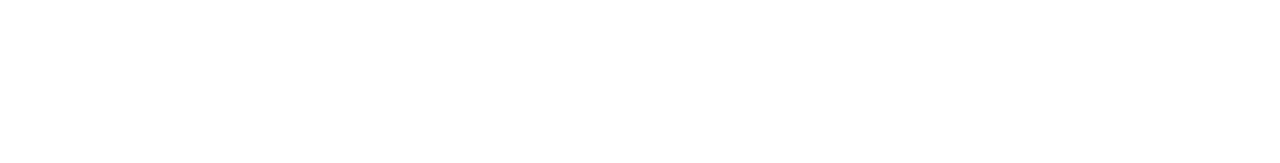
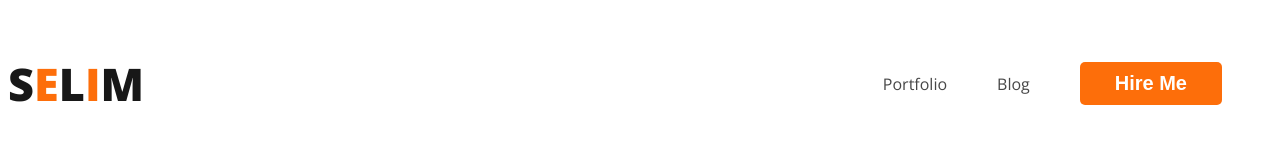
Before and after one commit to md-selim-dev/web-developer-portfolio, a plain HTML site: page index.html in a window 1280 px wide. Drawn offline with nearby package versions, Linux system fonts and the light colour scheme.

Commit message:
Added nav

```diff
--- a/index.html
+++ b/index.html
@@ -4,10 +4,24 @@
     <meta charset="UTF-8">
     <meta name="viewport" content="width=device-width, initial-scale=1.0">
     <title>Web Developer Portfolio</title>
+    <link rel="preconnect" href="https://fonts.googleapis.com">
+<link rel="preconnect" href="https://fonts.gstatic.com" crossorigin>
+<link href="https://fonts.googleapis.com/css2?family=Open+Sans:ital,wght@0,400;0,800;1,500&display=swap" rel="stylesheet">
+<link rel="preconnect" href="https://fonts.googleapis.com">
+<link rel="preconnect" href="https://fonts.gstatic.com" crossorigin>
+<link href="https://fonts.googleapis.com/css2?family=Lato:wght@400;700&family=Open+Sans:ital,wght@0,400;0,800;1,500&display=swap" rel="stylesheet">
+    <link rel="stylesheet" href="styles/portfolio.css">
 </head>
 <body>
     <header>
-
+        <nav>
+            <h3 class="nav-title">S<span class="text-orange">E</span>L<span class="text-orange">I</span>M</h3>
+            <ul>
+                <li><a href="">Portfolio</a></li>
+                <li><a href="">Blog</a></li>
+                <li><a href=""><button class="btn-primary">Hire Me</button></a></li>
+            </ul>
+        </nav>
     </header>
 
     <main>
--- /dev/null
+++ b/styles/portfolio.css
@@ -0,0 +1,42 @@
+/* Common Shared Styles */
+body {
+  font-family: "Lato", sans-serif;
+  font-family: "Open Sans", sans-serif;
+}
+.text-orange {
+  color: #fd6e0a;
+}
+
+.btn-primary {
+  border-radius: 5px;
+  border: 0;
+  background: #fd6e0a;
+  font-size: 20px;
+  color: white;
+  font-weight: 700;
+  padding: 10px 35px;
+}
+
+/* Nav Related Styles */
+nav {
+  display: flex;
+  justify-content: space-between;
+  align-items: center;
+}
+.nav-title {
+  color: var(--Dark-01, #181818);
+  font-size: 45px;
+  font-weight: 800;
+}
+nav > ul {
+  display: flex;
+  align-items: center;
+}
+nav li {
+  list-style: none;
+  margin-right: 50px;
+}
+nav a {
+  text-decoration: none;
+  color: #474747;
+}
```
